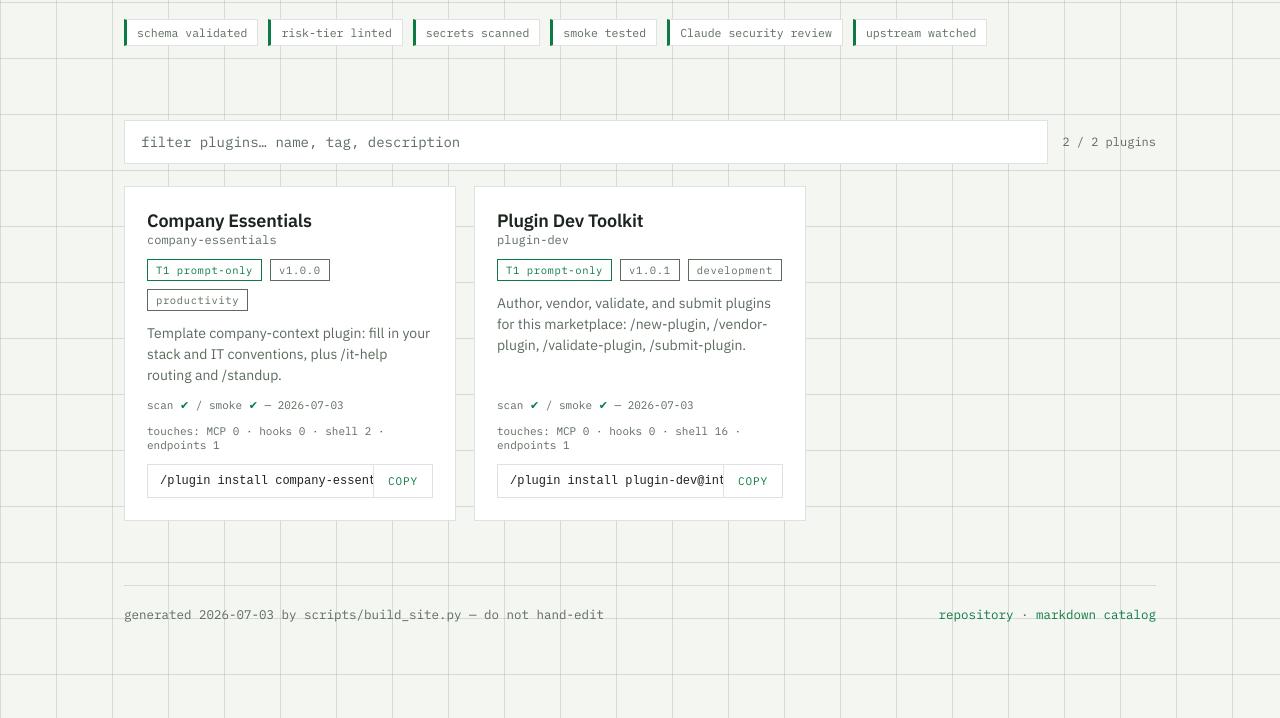
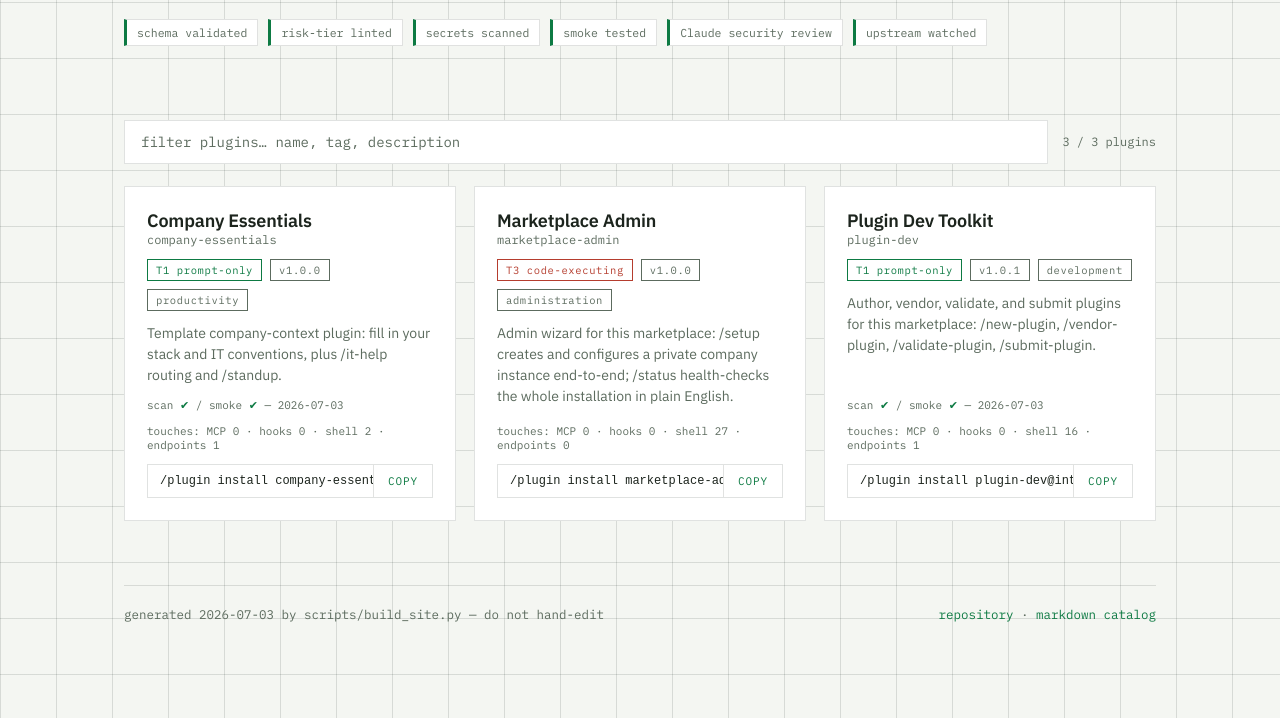
Before and after one commit to francobee/claude-plugin-marketplace, a plain HTML site: page site/index.html in a window 1280 px wide. Shown: the part 222-940 px from the top of the page. Drawn offline with Linux system fonts and the light colour scheme.

Commit message:
feat(marketplace-admin): /setup wizard + /status checklist (v1.0.0)
- /setup: creates the private instance repo from the template (gh repo create
  --template), plain-English interview (integrations one sentence each, all
  optional; telemetry stays off — roadmap), writes marketplace.config.yml,
  renders + test_all.sh green gate, bootstrap branch + PR (never main), branch
  protection via gh api (required checks + CODEOWNERS review), Pages enable +
  confirm, fine-grained PAT guidance printed verbatim (wizard NEVER touches
  secret values — names-only verification), ends with /status; degrades to
  printed instructions on auth failure with no partial writes
- /status: read-only checklist — drift, local gates, armed integrations (names
  only), branch protection, Pages, open error-code issues decoded via
  TROUBLESHOOTING, instance-vs-template release lag, pasted JumpCloud fleet
  health — output as plain-English runbook result
- marketplace-admin skill: config schema in plain English, binding safe-gh
  policy (mutations = separate Bash calls, audit-first, idempotent), error-code
  system, update-channel knowledge
- README: wizard-first quickstart; init.sh + AGENTS.md point at /setup

Co-Authored-By: Claude Fable 5 <noreply@anthropic.com>

```diff
--- a/site/index.html
+++ b/site/index.html
@@ -83,7 +83,7 @@ footer a{color:var(--accent);text-decoration:none}
 </header>
 <div class="bar">
   <input id="q" type="search" placeholder="filter plugins… name, tag, description" autocomplete="off">
-  <div class="count"><span id="n">2</span> / 2 plugins</div>
+  <div class="count"><span id="n">3</span> / 3 plugins</div>
 </div>
 <div class="grid" id="grid">
 <article class="card" style="animation-delay:0ms" data-search="company-essentials company essentials template company-context plugin: fill in your stack and it conventions, plus /it-help routing and /standup. productivity tier-1 core company it onboarding">
@@ -93,7 +93,14 @@ footer a{color:var(--accent);text-decoration:none}
   <div class="score">scan <b>✔</b> / smoke <b>✔</b> — 2026-07-03</div><div class="score">touches: MCP 0 · hooks 0 · shell 2 · endpoints 1</div>
   <div class="install"><code>/plugin install company-essentials@internal</code><button type="button">COPY</button></div>
 </article>
-<article class="card" style="animation-delay:60ms" data-search="plugin-dev plugin dev toolkit author, vendor, validate, and submit plugins for this marketplace: /new-plugin, /vendor-plugin, /validate-plugin, /submit-plugin. development tier-1 core authoring scaffold validation">
+<article class="card" style="animation-delay:60ms" data-search="marketplace-admin marketplace admin admin wizard for this marketplace: /setup creates and configures a private company instance end-to-end; /status health-checks the whole installation in plain english. administration tier-3 core admin setup wizard fleet status">
+  <div><h2>Marketplace Admin</h2><div class="name">marketplace-admin</div></div>
+  <div class="badges"><span class="badge tier-t3">T3 code-executing</span><span class="badge ver">v1.0.0</span><span class="badge cat">administration</span></div>
+  <p class="desc">Admin wizard for this marketplace: /setup creates and configures a private company instance end-to-end; /status health-checks the whole installation in plain English.</p>
+  <div class="score">touches: MCP 0 · hooks 0 · shell 27 · endpoints 0</div>
+  <div class="install"><code>/plugin install marketplace-admin@internal</code><button type="button">COPY</button></div>
+</article>
+<article class="card" style="animation-delay:120ms" data-search="plugin-dev plugin dev toolkit author, vendor, validate, and submit plugins for this marketplace: /new-plugin, /vendor-plugin, /validate-plugin, /submit-plugin. development tier-1 core authoring scaffold validation">
   <div><h2>Plugin Dev Toolkit</h2><div class="name">plugin-dev</div></div>
   <div class="badges"><span class="badge tier-t1">T1 prompt-only</span><span class="badge ver">v1.0.1</span><span class="badge cat">development</span></div>
   <p class="desc">Author, vendor, validate, and submit plugins for this marketplace: /new-plugin, /vendor-plugin, /validate-plugin, /submit-plugin.</p>
```
Also changed, not shown: .claude-plugin/marketplace.json, plugins/marketplace-admin/.claude-plugin/plugin.json (added), plugins/marketplace-admin/.permissions.json (added), 8 other files.
